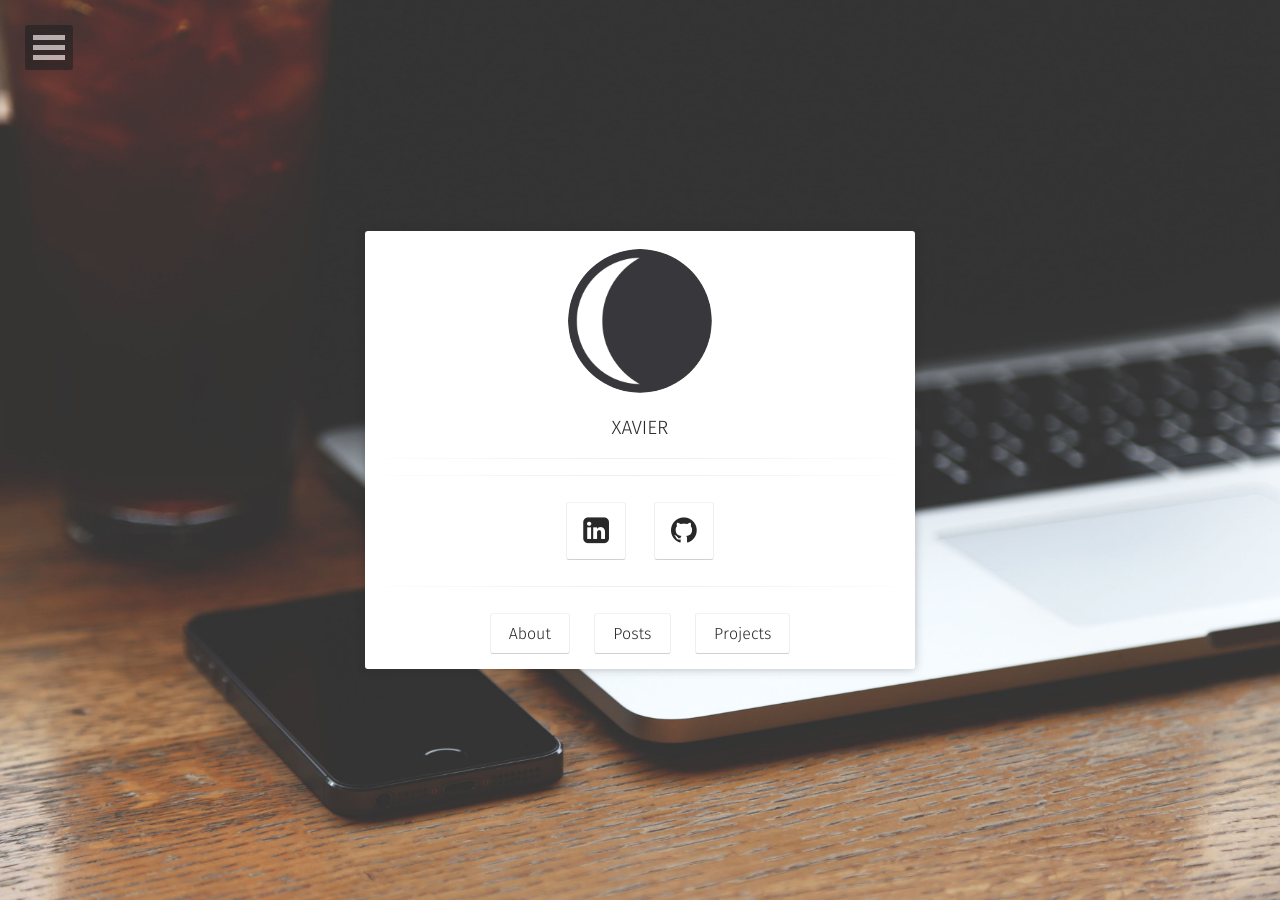
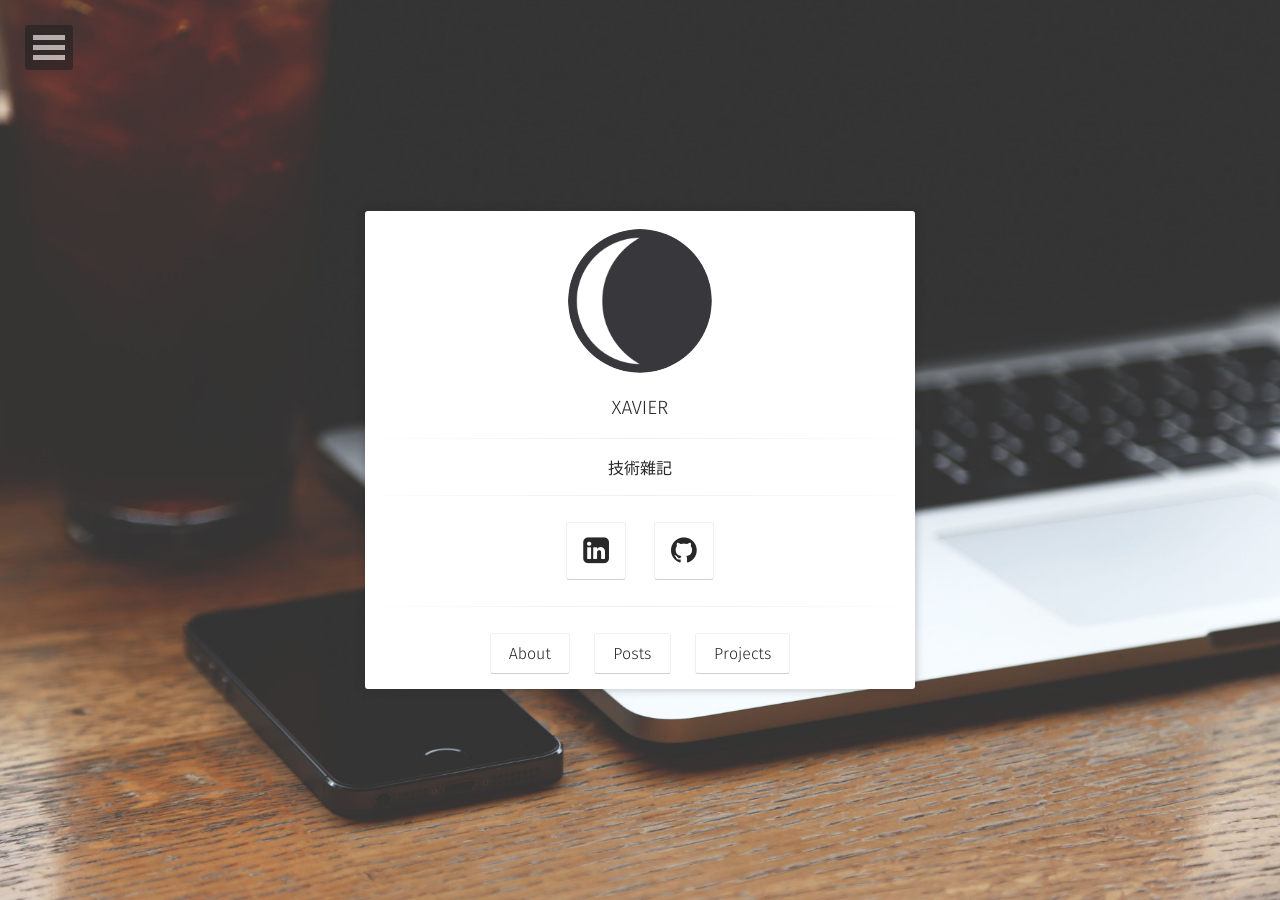
Before and after one commit to kisekitw/kisekitw.github.io, a Jekyll site: the page built from index.html, in a window 1280 px wide. Built offline with Jekyll 4.4.1, drawn with Linux system fonts in a browser that asks for light colours; some web fonts are replaced.

Commit message:
modified url

```diff
--- a/_config.yml
+++ b/_config.yml
@@ -1,6 +1,6 @@
 # Site
 title:              XAVIER
-bio:                ''
+bio:                '技術雜記'
 description:        "Moon is a minimal, one column jekyll theme for your blog."
 reading_time:       true
 words_per_minute:   200
```
